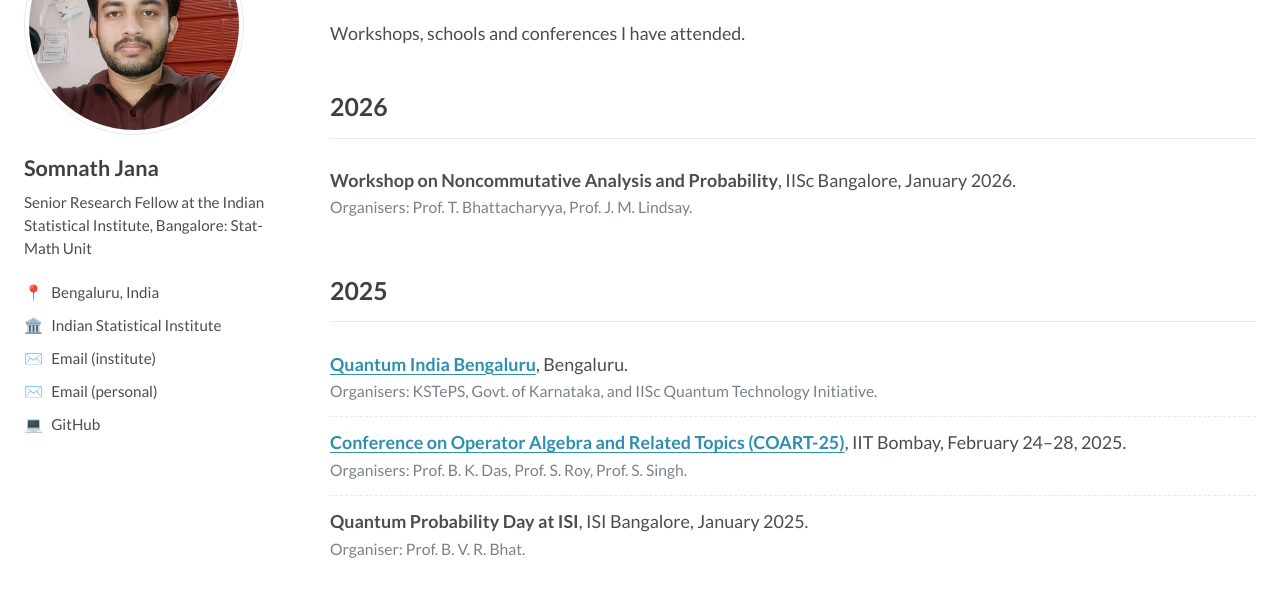
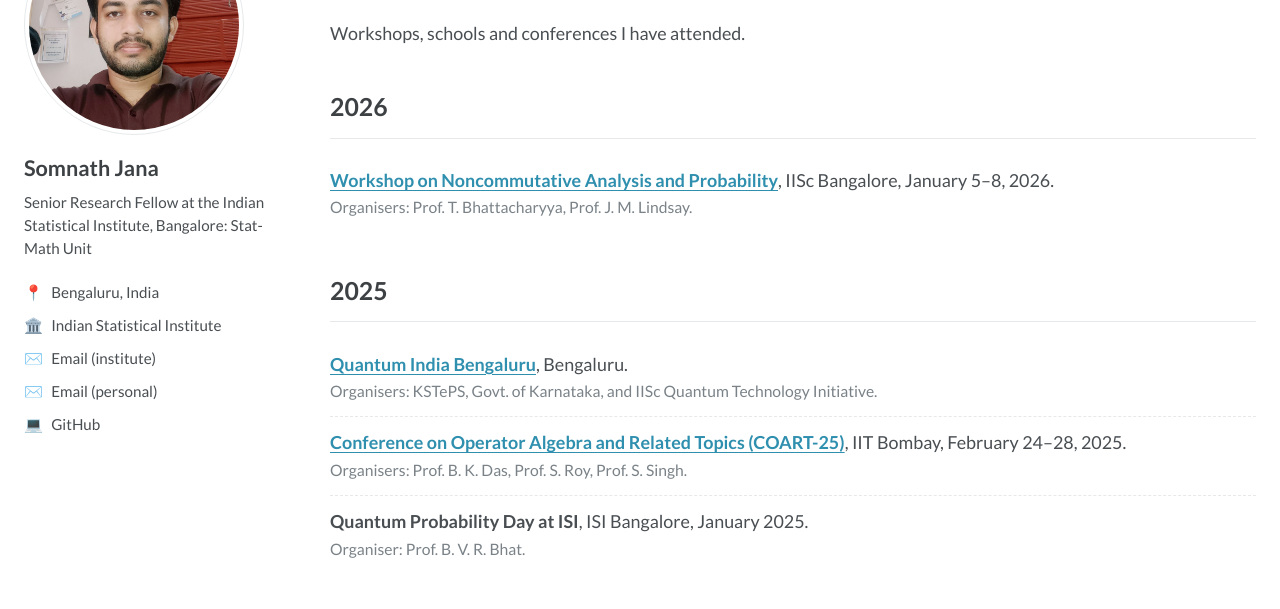
Before and after one commit to Somnathjanamath/somnathjanamath.github.io, a plain HTML site: page index.html in a window 1280 px wide. Both pictures are taken after a click on the link "Workshops and Conferences". Shown: the part 187-796 px from the top of the page. Drawn offline with Linux system fonts and the light colour scheme.

Commit message:
Update index.html

```diff
--- a/index.html
+++ b/index.html
@@ -189,9 +189,9 @@
         <h1>Workshops and Conferences</h1>
         <p>Workshops, schools and conferences I have attended.</p>
 
-        <h2>2026</h2>
+               <h2>2026</h2>
         <ul class="event-list">
-          <li><strong>Workshop on Noncommutative Analysis and Probability</strong>, IISc Bangalore, January 2026.
+          <li><strong><a href="https://math.iisc.ac.in/~tirtha/NCAPWorkshop.html" target="_blank" rel="noopener">Workshop on Noncommutative Analysis and Probability</a></strong>, IISc Bangalore, January 5–8, 2026.
             <span class="meta">Organisers: Prof. T. Bhattacharyya, Prof. J. M. Lindsay.</span></li>
         </ul>
 
```
